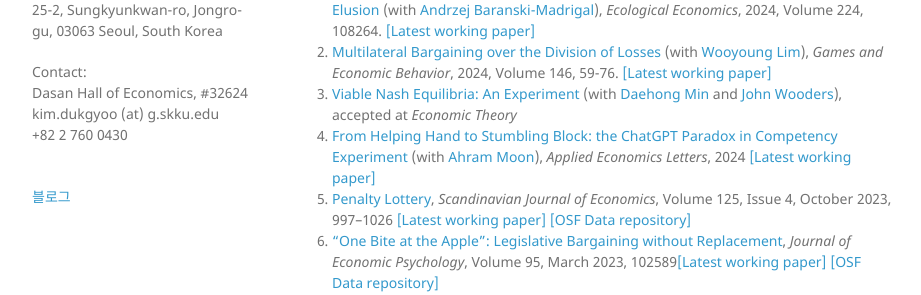
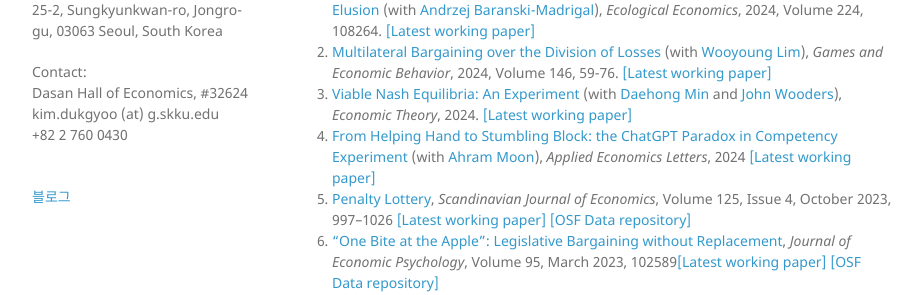
Before and after one commit to kimdukgyoo/kimdukgyoo.github.io, a Jekyll site: the page built from index.md, in a window 1280 px wide and 900 px high. Shown: the part 349-644 px from the top of the window, without its empty margins (178-1099 px from the left). Built offline with Jekyll 4.4.1, drawn with Linux system fonts in a browser that asks for light colours; our own code applies the rules of GitHub Pages for plain Markdown files.

Commit message:
Update index.md

```diff
--- a/index.md
+++ b/index.md
@@ -19,7 +19,7 @@
 ## Publications
 1. <a href="https://doi.org/10.1016/j.ecolecon.2024.108264" target="_blank">Sharing the Burden of Negative Externalities: A Tale of Gridlock and Accountability Elusion</a> (with <a href="http://www.abarmad.com/" target="_blank">Andrzej Baranski-Madrigal</a>), _Ecological Economics_, 2024, Volume 224, 108264. <a href="https://kimdukgyoo.github.io/PDFfiles/SharingNegative.pdf" target="_blank">[Latest working paper]</a>
 1. <a href="https://authors.elsevier.com/sd/article/S0899-8256(24)00062-9" target="_blank">Multilateral Bargaining over the Division of Losses</a> (with <a href="http://wooyoung.people.ust.hk/" target="_blank">Wooyoung Lim</a>), _Games and Economic Behavior_, 2024, Volume 146, 59-76. <a href="https://kimdukgyoo.github.io/PDFfiles/MBL.pdf" target="_blank">[Latest working paper]</a>
-2. <a href="https://kimdukgyoo.github.io/PDFfiles/ViableNash.pdf" target="_blank">Viable Nash Equilibria: An Experiment</a> (with <a href="http://www.daehongmin.com/" target="_blank">Daehong Min</a> and <a href="http://johnwooders.com/" target="_blank">John Wooders</a>), accepted at _Economic Theory_
+2. <a href="https://doi.org/10.1007/s00199-024-01585-6" target="_blank">Viable Nash Equilibria: An Experiment</a> (with <a href="http://www.daehongmin.com/" target="_blank">Daehong Min</a> and <a href="http://johnwooders.com/" target="_blank">John Wooders</a>), _Economic Theory_, 2024. <a href="https://kimdukgyoo.github.io/PDFfiles/ViableNash.pdf" target="_blank">[Latest working paper]</a>
 3. <a href="https://www.tandfonline.com/doi/full/10.1080/13504851.2024.2337330" target="_blank">From Helping Hand to Stumbling Block: the ChatGPT Paradox in Competency Experiment</a> (with <a href="https://kisdi.re.kr/eng/brain/e/view.do?key=m2102103227762&brainSn=23" target="_blank">Ahram Moon</a>), _Applied Economics Letters_, 2024 <a href="https://www.cesifo.org/DocDL/cesifo1_wp11002.pdf" target="_blank">[Latest working paper]</a>
 4. <a href="https://doi.org/10.1111/sjoe.12528" target="_blank">Penalty Lottery</a>, _Scandinavian Journal of Economics_, Volume 125, Issue 4, October 2023, 997--1026 <a href="https://kimdukgyoo.github.io/PDFfiles/PenaltyLottery.pdf" target="_blank">[Latest working paper]</a> <a href="https://osf.io/q7ykx/" target="_blank">[OSF Data repository]</a>
 5. <a href="https://doi.org/10.1016/j.joep.2022.102589" target="_blank">"One Bite at the Apple": Legislative Bargaining without Replacement</a>, _Journal of Economic Psychology_, Volume 95, March 2023, 102589<a href="https://kimdukgyoo.github.io/PDFfiles/OneBiteAtTheApple.pdf" target="_blank">[Latest working paper]</a> <a href="https://osf.io/vyjnz/" target="_blank">[OSF Data repository]</a>
```
